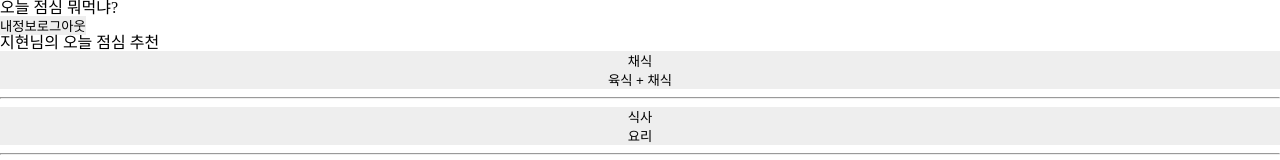
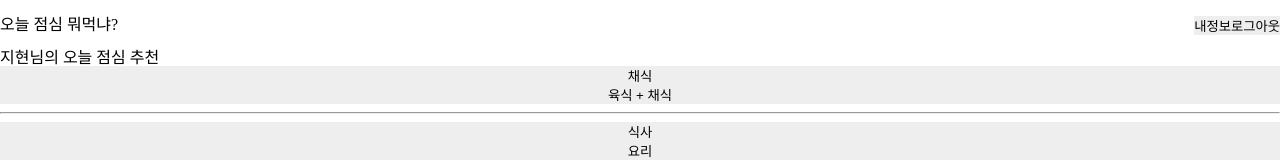
Before and after one commit to jihyunan-dev/hanghae_mini_front, a React (Create React App) app: page / in a window 1280 px wide. Shown: the top 160 px of the page. Built offline with nearby package versions, Linux system fonts and the light colour scheme; no server answers.

Commit message:
[docs] header.js 뼈대css생성 & comment.js useState값 null -> 1로 임시변경

```diff
--- a/response.json
+++ b/response.json
@@ -5,7 +5,6 @@
       "nickname": "랄라"
     }
   },
-
   "menu": [
     {
       "name": "샌드위치",
--- a/src/components/Comment.js
+++ b/src/components/Comment.js
@@ -9,7 +9,7 @@
   const dispatch = useDispatch();
 
   // menuId에 따라서 comment로드, 저장이 달라짐
-  const [menuId, setMenuId] = useState(null);
+  const [menuId, setMenuId] = useState(1);
   const [currentComment, setCurrentComment] = useState("");
 
   useEffect(() => dispatch(commentActions.getCommentDB(menuId)), []);
--- a/src/components/Header.js
+++ b/src/components/Header.js
@@ -1,14 +1,27 @@
 import React from "react";
+import styled from "styled-components";
 import Button from "../elements/Button";
 
 const Header = (props) => {
   return (
     <>
-      <div>오늘 점심 뭐먹냐?</div>
-      <Button width="auto" text="내정보"></Button>
-      <Button width="auto" text="로그아웃"></Button>
+      <Container>
+        <div>오늘 점심 뭐먹냐?</div>
+        <div>
+          <Button width="auto" text="내정보"></Button>
+          <Button width="auto" text="로그아웃"></Button>
+        </div>
+      </Container>
     </>
   );
 };
 
+const Container = styled.div`
+  width: 100%;
+  height: 50px;
+  display: flex;
+  justify-content: space-between;
+  align-items: center;
+`;
+
 export default Header;
```
